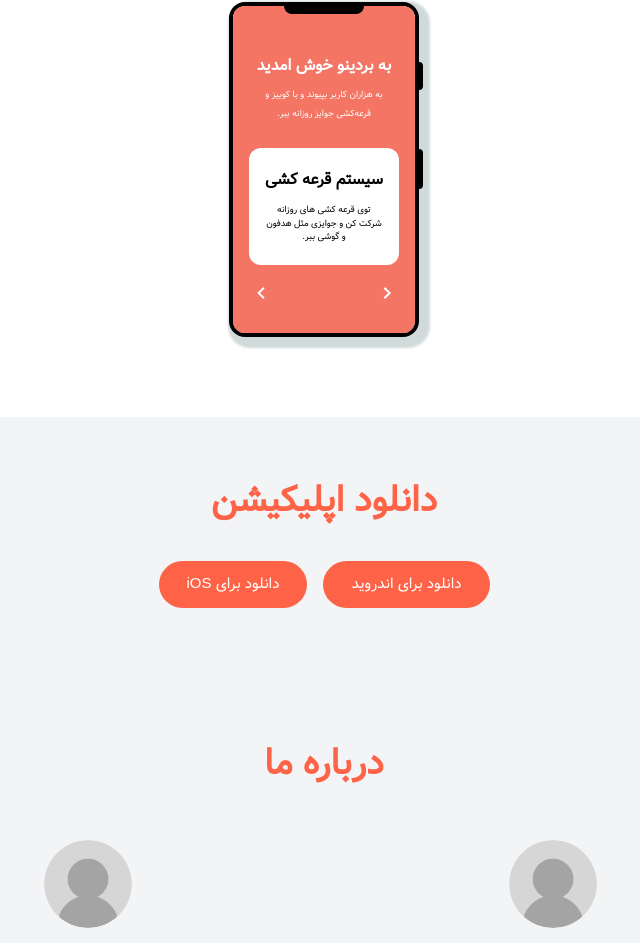
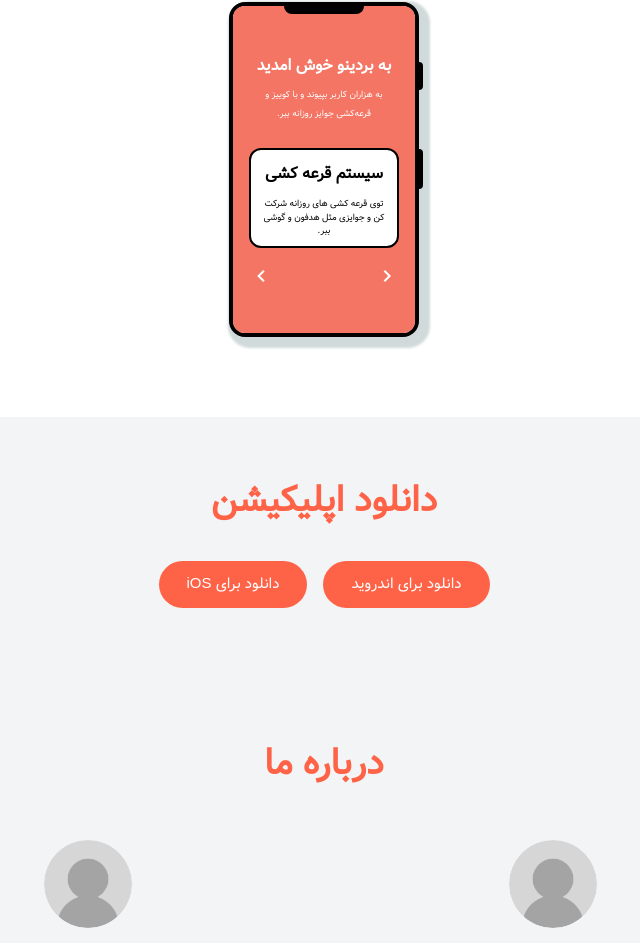
Before and after one commit to buordino/buordino, a React (Vite) app: page / in a window 1280 px wide. Shown: the part 1659-2602 px from the top of the page, without its empty margins (316-956 px from the left). Built offline with nearby package versions, Linux system fonts and the light colour scheme.

Commit message:
change ui

```diff
--- a/src/ui/MobileBoxItems.tsx
+++ b/src/ui/MobileBoxItems.tsx
@@ -7,7 +7,7 @@ interface MobileBoxItemsPropsType {
 const MobileBoxItems = ({ item }: MobileBoxItemsPropsType) => {
   const { caption, title } = item;
   return (
-    <div className="bg-white rounded-xl py-5 px-4 text-center space-y-3 ">
+    <div className="bg-white rounded-xl py-3 px-3 text-center space-y-3 h-[100px] border-2 border-solid border-black ">
       <h4 className="font-bold">{title}</h4>
       <p className="text-[9px]">{caption}</p>
     </div>
```
